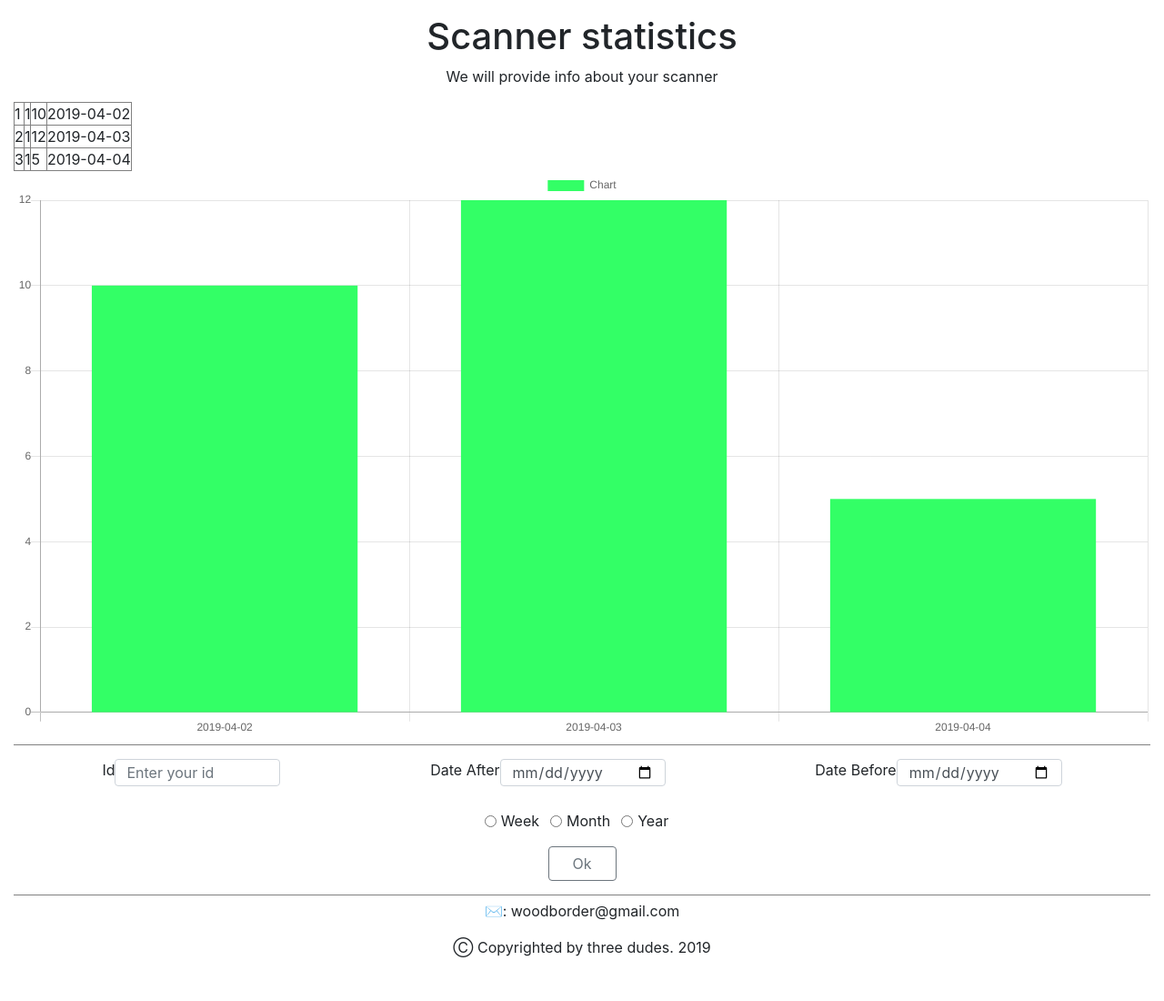
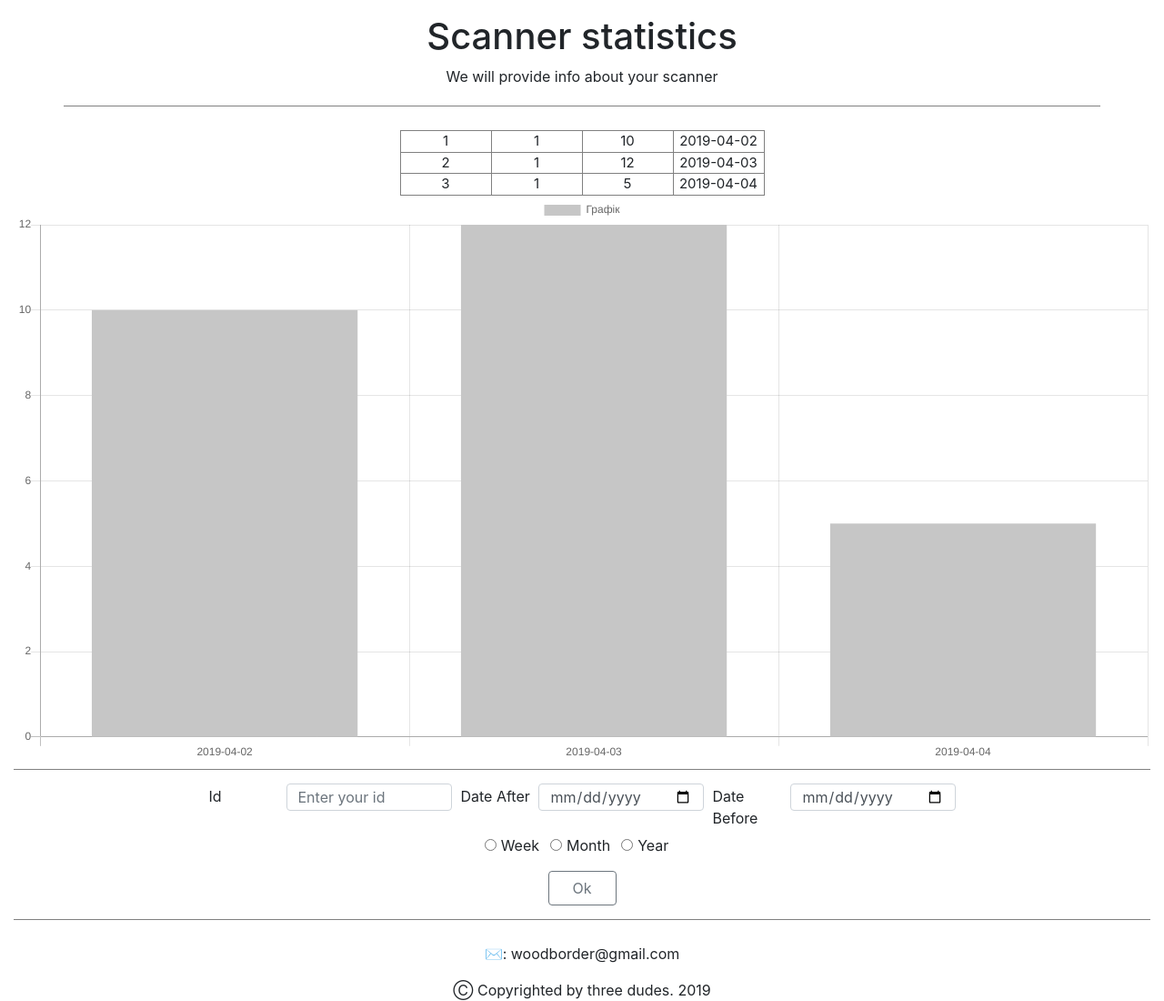
Before and after one commit to mixapaco/SensorCP, a PHP site: page /GetAll.php in a window 1280 px wide. Shown: the whole page at 91% size. Before the commit the page ends 1052 px from the top, so only its background shows below. Run offline with PHP 8.4, Linux system fonts and the light colour scheme; data comes from the database, SQL or seed files in the repository; some libraries are stand-ins or nearby versions.

Commit message:
bootstrap1.3+littlefixes

```diff
--- a/Footer.php
+++ b/Footer.php
@@ -2,6 +2,7 @@
 		<p>&#9993: woodborder@gmail.com</p>
 		<p>&#x24B8 Copyrighted by three dudes. 2019</p>
 	</footer>
+</div>
 	<script type="text/javascript" src="https://cdn.jsdelivr.net/npm/chart.js@2.8.0/dist/Chart.min.js"></script>
 	<script type="text/javascript" src="https://code.jquery.com/jquery-3.4.0.min.js"></script>
 	<script type="text/javascript" src="js/app.js"></script>
--- a/GetAll.php
+++ b/GetAll.php
@@ -9,7 +9,6 @@
 		<div class="rows">
 			<div class="labelforinput">
 				<label for="inputrec">Id</label>
-
 			</div>
 			<div>
 				<input id="inputrec" class="form-control same-input" type="text" placeholder = "Enter your id">
--- a/Header.php
+++ b/Header.php
@@ -1,5 +1,5 @@
 <?php
-session_start();
+	session_start();
 ?>
 <!DOCTYPE html>
 <html>
@@ -10,18 +10,17 @@ session_start();
 	<link href="https://fonts.googleapis.com/css?family=Merriweather" rel="stylesheet">
 	<link href="https://fonts.googleapis.com/css?family=Playfair+Display" rel="stylesheet">
 	<link rel="stylesheet" href="css/style.css">
-
 </head>
 <body>
-	<header class="container-fluid" id="header">
+	<div id="main">
+	<header id="header" class="container-fluid" >
 	 	<p><h1 class="h1">Scanner statistics</h1>
-		We will provide info about your scanner</p>
+		<div id="border-bot" class="container">We will provide info about your scanner</div></p>
 
 		<!--<button class='btn btn-outline-secondary' type='button' onclick='getLogoutPage()'>logout</button>-->
 			<?php
 			if($_SESSION!='undefine')
-			if(!empty($_SESSION["login_user"]))
-			{
+			if(!empty($_SESSION["login_user"])) {
 				echo $_SESSION['login_user'];
 				echo "<button class='btn btn-outline-secondary' type='button' onclick='getLogoutPage()'>logout</button>";
 			}
@@ -31,6 +30,6 @@ session_start();
 				//echo "<div class='logbutt'><button class='btn btn-outline-secondary' type='button' onclick='getRegistrPage()'>registrate</button></div>";
 			//}
 			?>
-		</div>
+
     </header>
-	<div class="container-fluid">
+	<div id="content" class="container-fluid">
--- a/css/style.css
+++ b/css/style.css
@@ -2,28 +2,46 @@
 	margin: 0;
 	padding: 0;
 }
+html,body{
+	height: 100%;
+}
+#main{
 
+}
 #header.container-fluid{
 	text-align: center;
+	padding-bottom: 10px;
+}
+#border-bot.container{
+	padding-bottom: 20px;
+	border-bottom: 1px solid grey;
 }
 #loginform.from-group{
 	display:flex;
 	justify-content:center;
 }
-
+#login.container{
+	padding-top:20px;
+}
 .logbutt{
 	margin:15px;
 }
+#content.container-fluid{
+
+}
+
 #flex-wrap.form-group{
 	display:flex;
-	justify-content:space-around;
+	justify-content:center;
 	flex-wrap:wrap;
 }
 .labelforinput{
-	min-width:82 px;
+	width:85px;
 	height:30px;
+	padding-top:2px;
 
 }
+
 .same-input{
 	width:182px;
 	height:30px;
@@ -36,12 +54,13 @@
 	display:flex;
 	justify-content:center;
 	margin-bottom:10px;
+	padding-top:10px;
 }
 .temp{
 	width:100px;
 }
 #login{
-min-height:200px;
+	min-height:200px;
 }
 .llog{
 	padding-top:0em;
@@ -52,13 +71,19 @@ min-height:200px;
 	margin-left:5px;
 	margin-right:5px;
 }
+#mytable{
+	display: flex;
+	justify-content: center;
+}
+
 #form.container-fluid{
-	padding-top:15px;
-	padding-bottom:15px;
+
+	padding-top: 15px;
+	padding-bottom: 15px;
 	border-top: 1px solid grey;
 	border-bottom: 1px solid grey;
-	margin-bottom:5px;
-	margin-top:5px;
+	margin-bottom: 5px;
+	margin-top: 5px;
 }
 #forradio.form-group{
 	display:flex;
@@ -68,11 +93,28 @@ min-height:200px;
 	display:flex;
 	justify-content: center;
 }
+.cell{
+	width: 100px;
+	font-size: 15px;
+	text-align: center;
+}
 #confirm{
 	width:75px;
 }
 #footer.container-fluid{
+	padding-top:20px;
 	text-align: center;
+
+}
+@media screen and (max-device-width: 500px) {
+    .cell {
+    	font-size: 13px;
+    }
+}
+@media screen and (max-device-width: 350px) {
+    .h1 {
+    	font-size: 1.75	em;
+    }
 }
 
 
@@ -84,4 +126,5 @@ min-height:200px;
 
 
 
+
 .
```
Also changed, not shown: js/app.js (+141 -198 lines), log/login.php (+10 -24 lines), log/registrate.php (+21 -0 lines).
